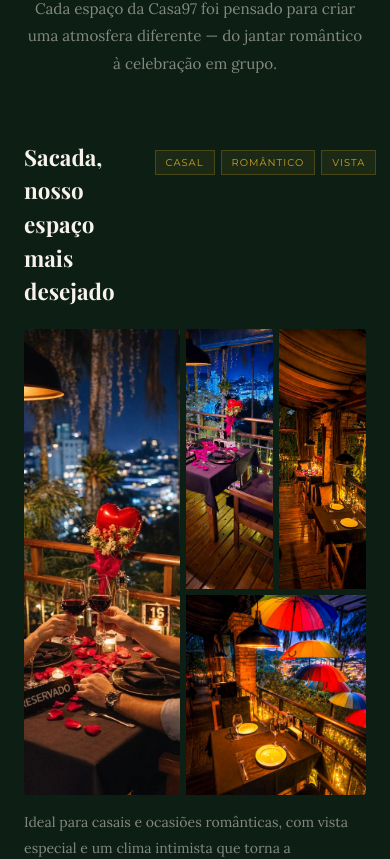
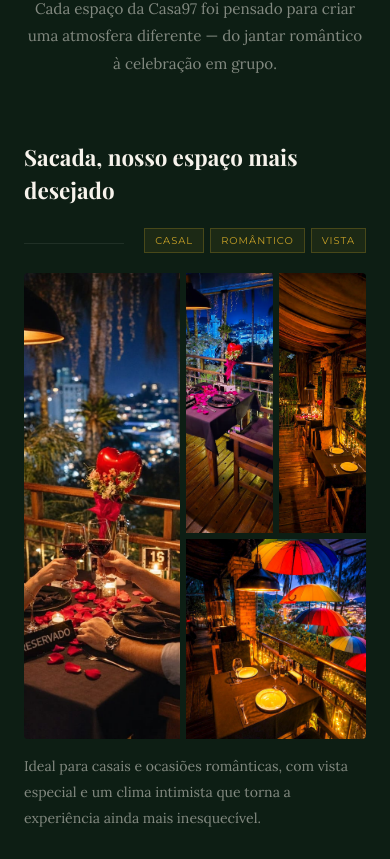
Before and after one commit to PyTSE/Casa97-NextJS, a Next.js app: page / in a window 390 px wide. Shown: the part 1653-2512 px from the top of the page. Built offline with nearby package versions, Linux system fonts and the light colour scheme; a web font is replaced by a local one.

Commit message:
fix: badges dos ambientes com flex-wrap no mobile

```diff
--- a/src/components/landing/LandingPage.jsx
+++ b/src/components/landing/LandingPage.jsx
@@ -142,13 +142,13 @@ function AmbienteEditorial({ ambiente, reversed }) {
   return (
     <div className="fade-up" style={{ marginBottom: 80 }}>
       {/* Title row */}
-      <div style={{ display: "flex", alignItems: "baseline", gap: 20, marginBottom: 20 }}>
+      <div style={{ display: "flex", alignItems: "baseline", gap: 20, marginBottom: 20, flexWrap: "wrap" }}>
         <h3 style={{
           fontFamily: "'Playfair Display', serif", fontSize: "clamp(1.4rem, 2.5vw, 2rem)",
           color: "#F7F3EC", fontWeight: 700, margin: 0,
         }}>{ambiente.title}</h3>
-        <div style={{ flex: 1, height: 1, background: "rgba(255,255,255,0.08)" }} />
-        <div style={{ display: "flex", gap: 6, flexShrink: 0 }}>
+        <div style={{ flex: 1, height: 1, background: "rgba(255,255,255,0.08)", minWidth: 20 }} />
+        <div style={{ display: "flex", gap: 6, flexWrap: "wrap" }}>
           {ambiente.tags.map((tag) => (
             <span key={tag} style={{
               background: "rgba(201,162,39,0.08)", border: "1px solid rgba(201,162,39,0.25)",
```
